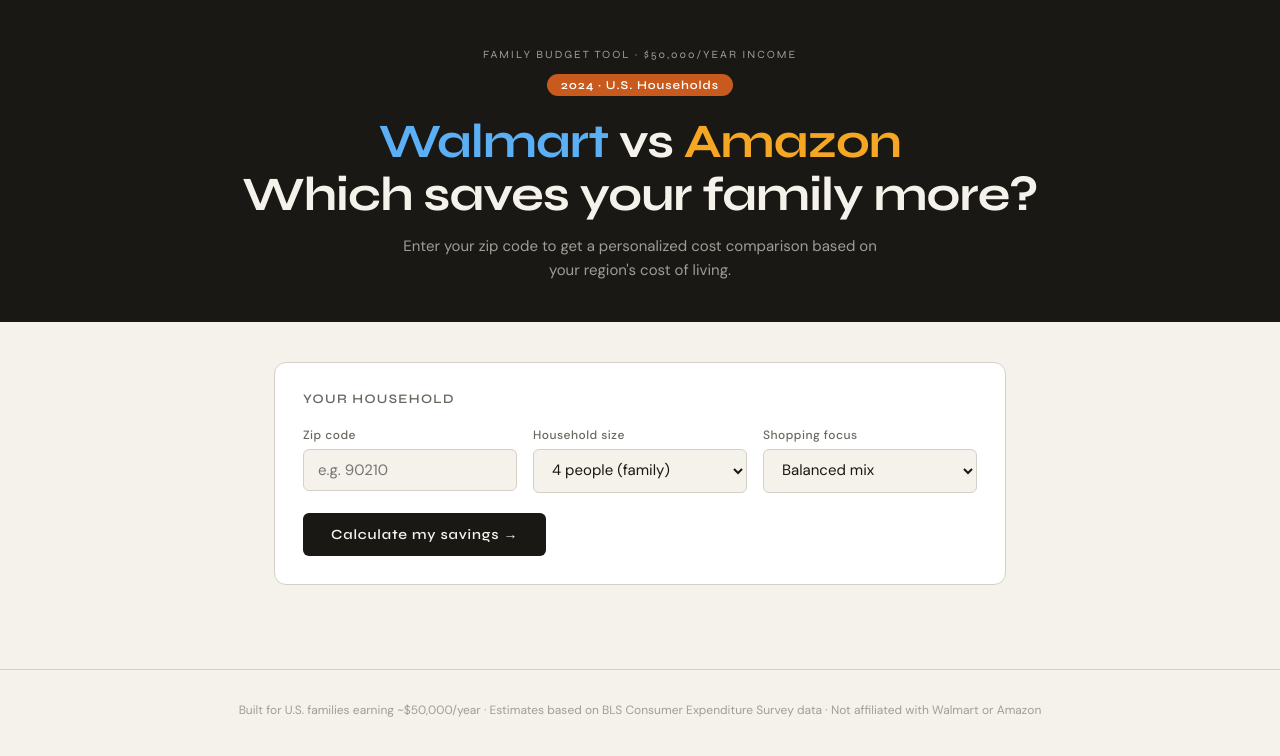
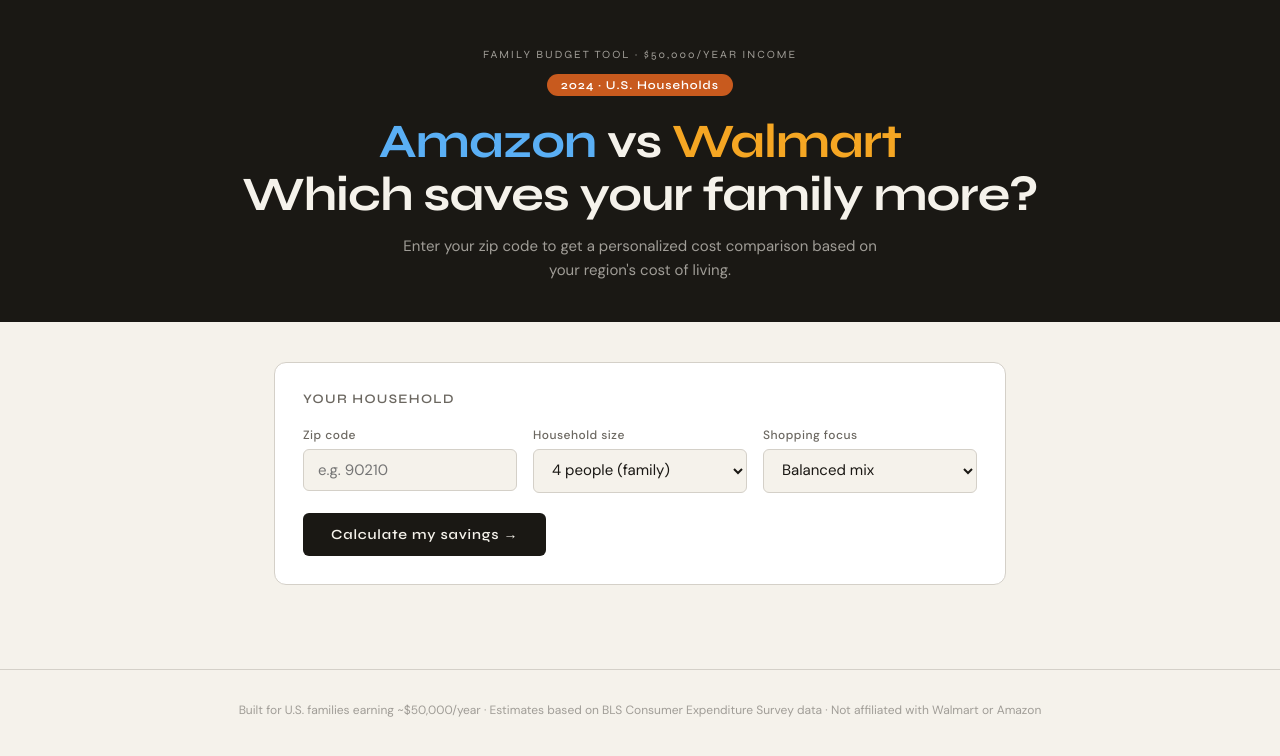
Before and after one commit to patotape/AMZ-vs-WMT-calculator, a plain HTML site: page index.html in a window 1280 px wide. Drawn offline with Linux system fonts and the light colour scheme.

Commit message:
Update index.html

```diff
--- a/index.html
+++ b/index.html
@@ -378,7 +378,7 @@
 <header>
   <div class="eyebrow">Family Budget Tool · $50,000/year income</div>
   <div class="income-tag">2024 · U.S. Households</div>
-  <h1><span class="w">Walmart</span> vs <span class="a">Amazon</span><br>Which saves your family more?</h1>
+  <h1><span class="w">Amazon</span> vs <span class="a">Walmart</span><br>Which saves your family more?</h1>
   <p>Enter your zip code to get a personalized cost comparison based on your region's cost of living.</p>
 </header>
 
```
